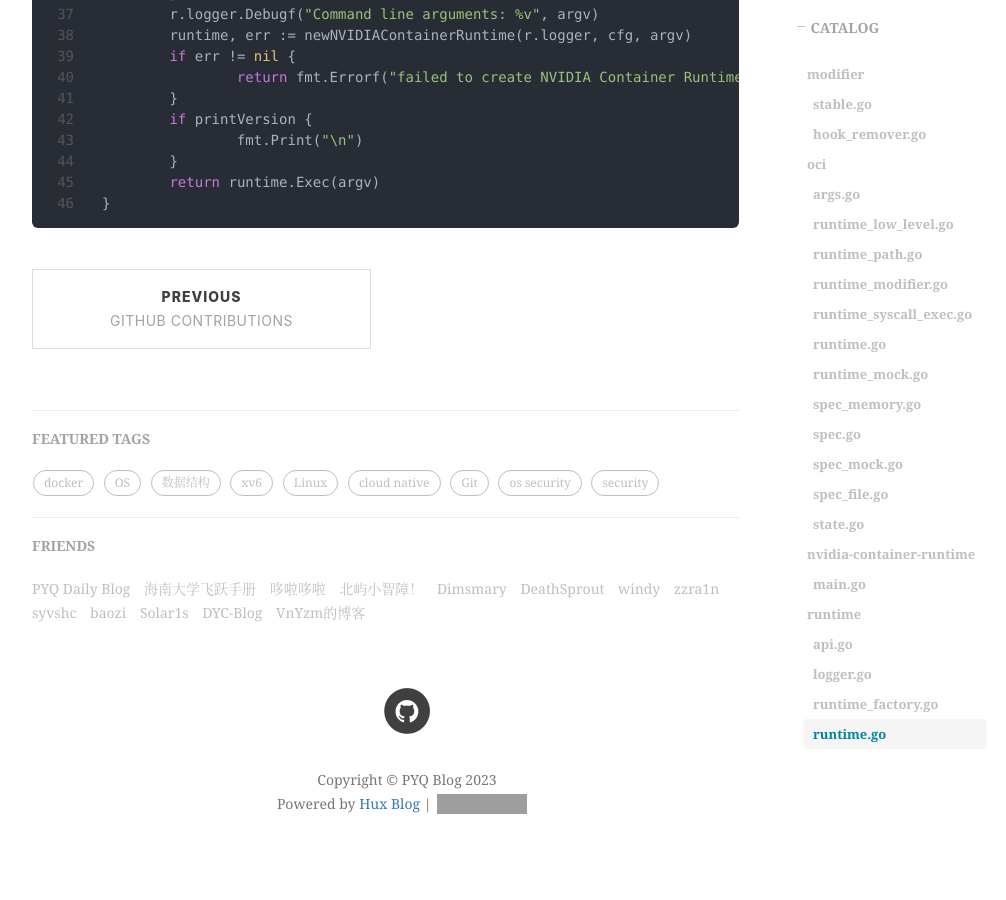
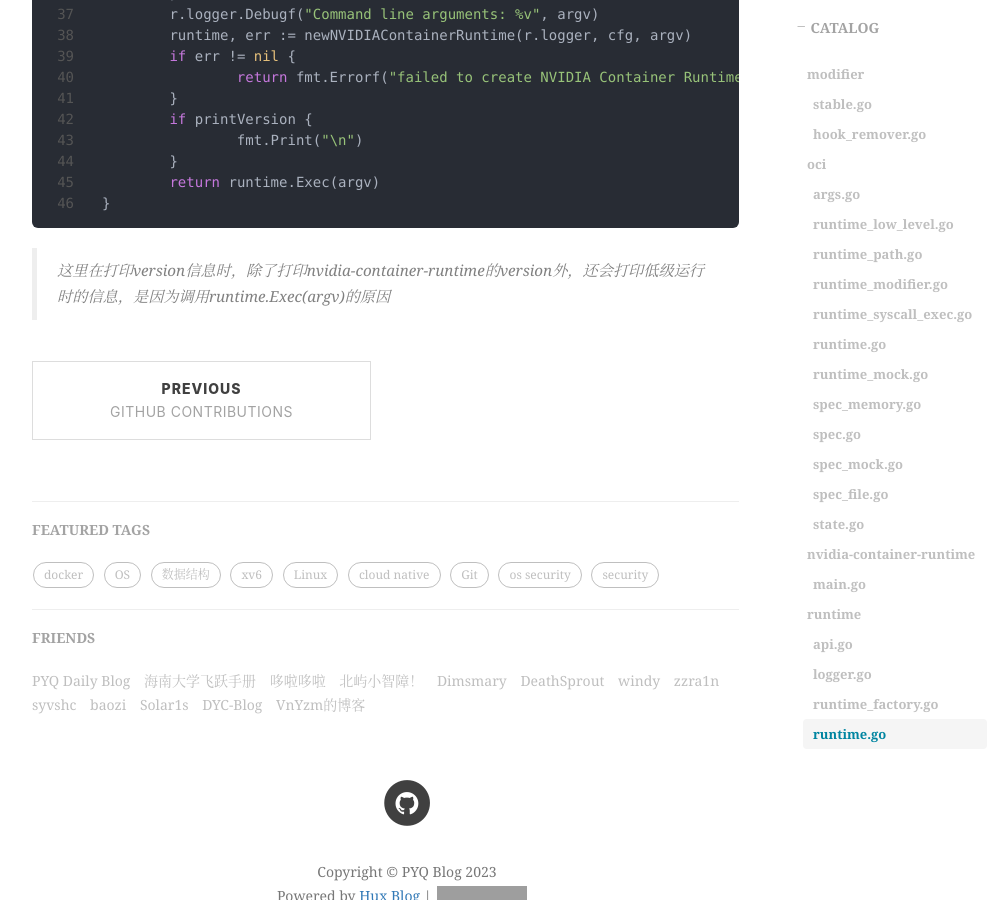
Before and after one commit to peng-yq/peng-yq.github.io, a Jekyll site: the page built from _posts/2023-10-13-code-reading-nvidia-container-runtime.md, in a window 1280 px wide and 900 px high, scrolled down 24246 px. Shown: the whole window, without its empty margins (233-1239 px from the left). Built offline with Jekyll 4.4.1, drawn with Linux system fonts in a browser that asks for light colours; nearby versions of some CDN libraries; comment, search, counter and statistics services are not loaded; grey boxes are pictures that could not be loaded.

Commit message:
docs: update 2023-10-13-code-reading-nvidia-container-runtime.md

````diff
--- a/_posts/2023-10-13-code-reading-nvidia-container-runtime.md
+++ b/_posts/2023-10-13-code-reading-nvidia-container-runtime.md
@@ -1040,3 +1040,5 @@ func (r rt) Run(argv []string) (rerr error) {
 	return runtime.Exec(argv)
 }
 ```
+
+> 这里在打印version信息时，除了打印nvidia-container-runtime的version外，还会打印低级运行时的信息，是因为调用runtime.Exec(argv)的原因
````
